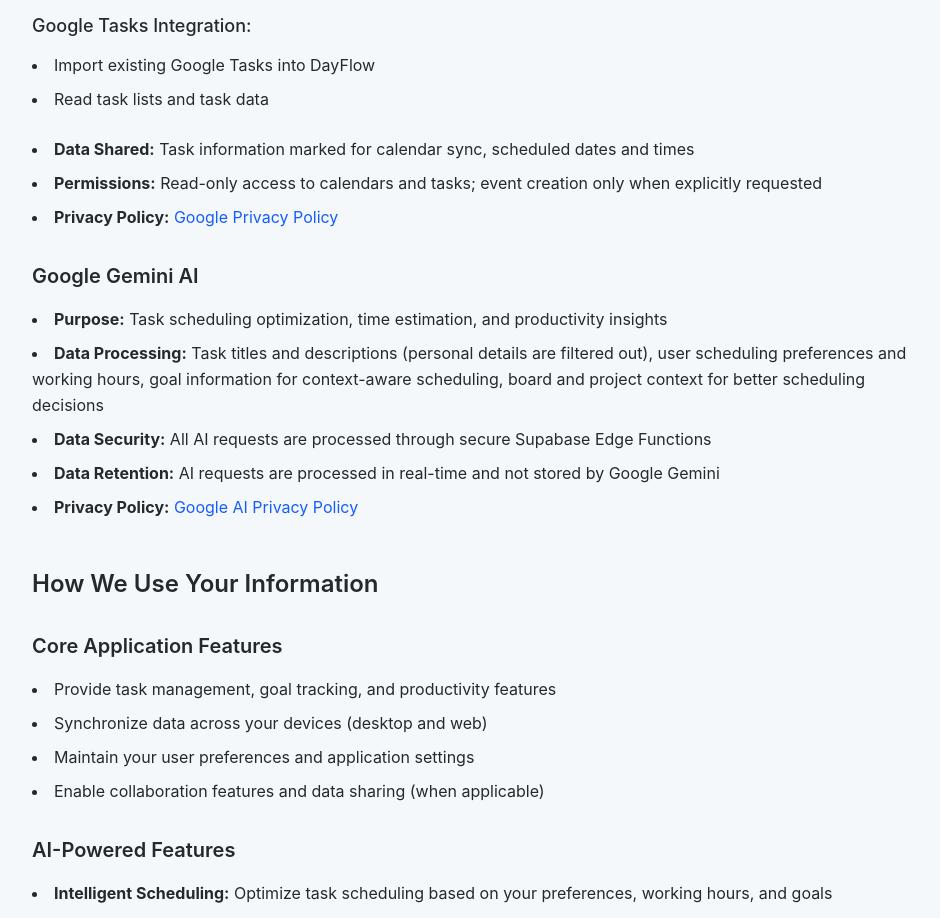
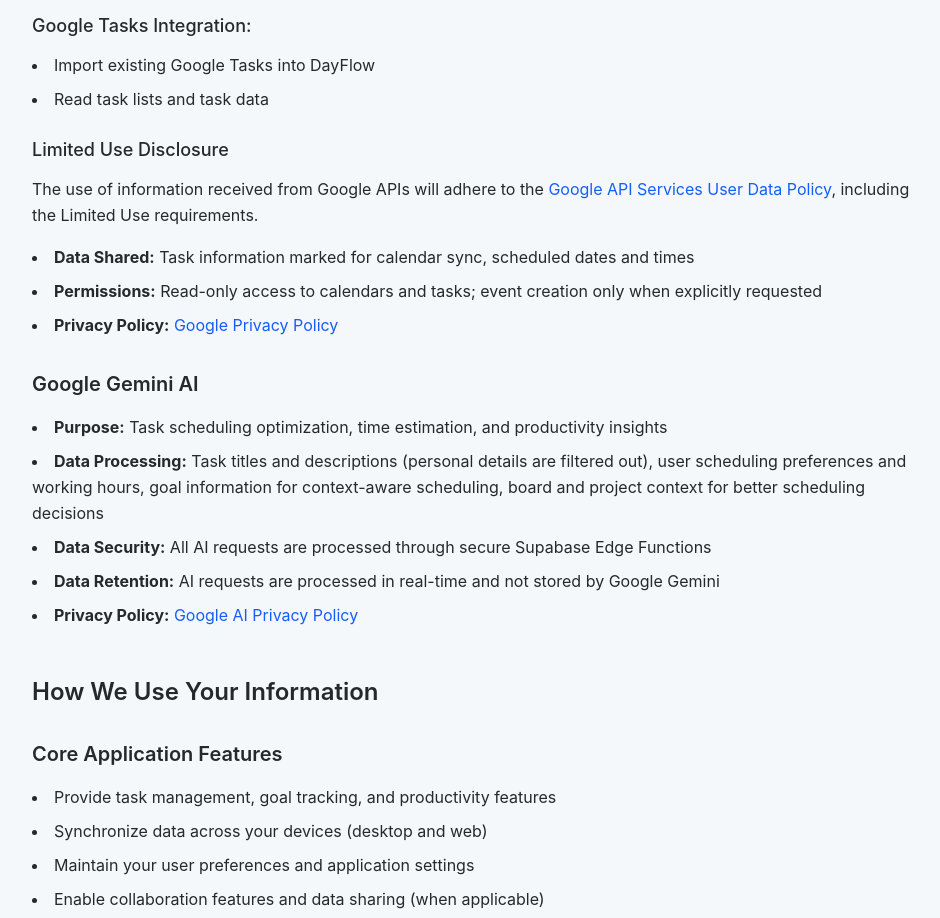
Before and after one commit to nikitalobanov12/dayflow-landing-page, a React (Vite) app: page /privacy-policy in a window 1280 px wide. Shown: the part 1860-2778 px from the top of the page, without its empty margins (160-1100 px from the left). Built offline with nearby package versions, Linux system fonts and the light colour scheme.

Commit message:
privacy policy

```diff
--- a/src/components/PrivacyPolicy.tsx
+++ b/src/components/PrivacyPolicy.tsx
@@ -98,6 +98,15 @@
 						<li>Import existing Google Tasks into DayFlow</li>
 						<li>Read task lists and task data</li>
 					</ul>
+
+					<h4>Limited Use Disclosure</h4>
+					<p>
+						The use of information received from Google APIs will adhere to the{' '}
+						<a href="https://developers.google.com/terms/api-services-user-data-policy#limited-use_requiremen" target="_blank" rel="noopener noreferrer">
+							Google API Services User Data Policy
+						</a>
+						, including the Limited Use requirements.
+					</p>
 
 					<ul>
 						<li><strong>Data Shared:</strong> Task information marked for calendar sync, scheduled dates and times</li>
```
